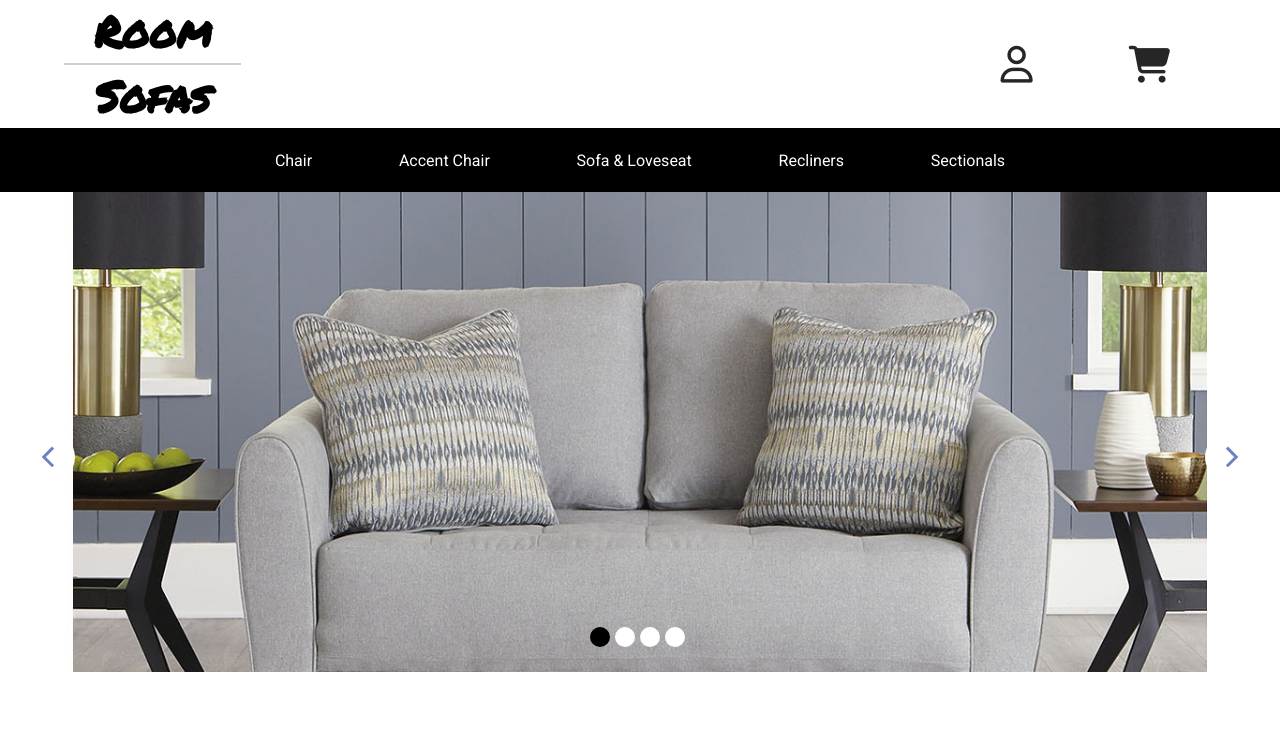
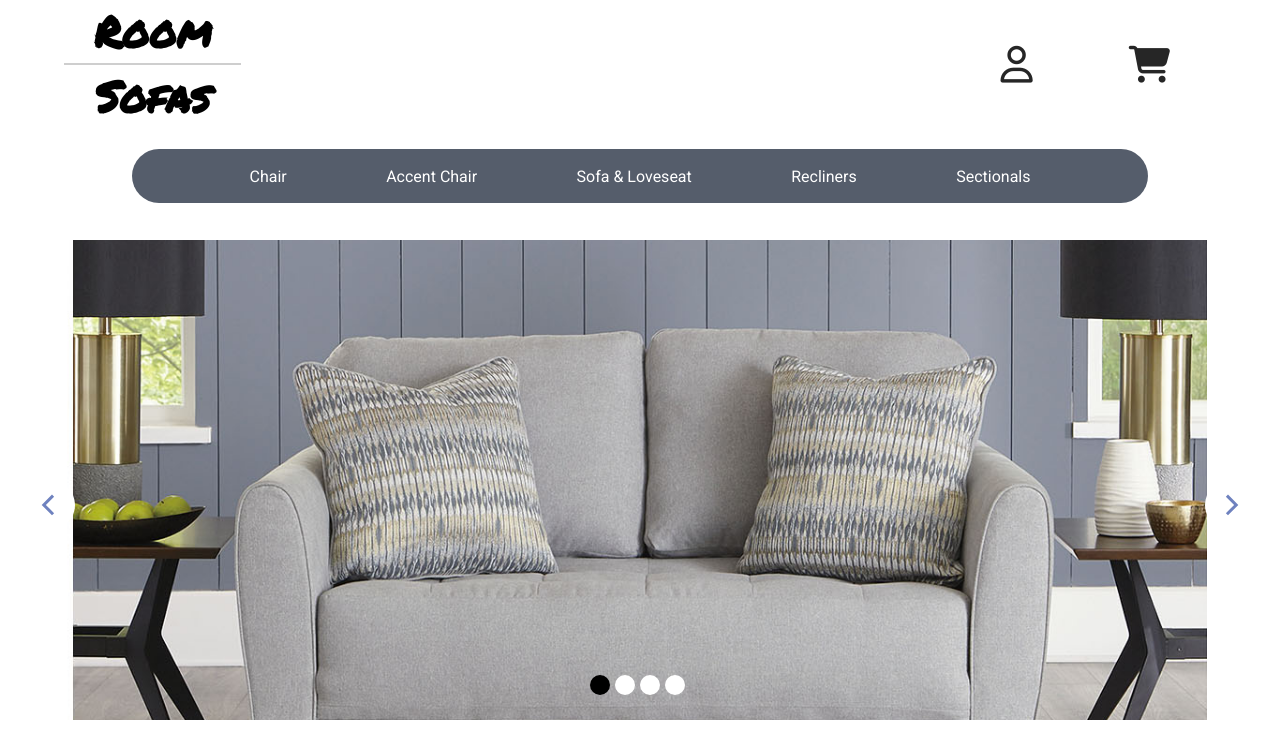
Before and after one commit to cenwachukwu/coziroomsofass, a React (Create React App) app: page / in a window 1280 px wide. Shown: the top 734 px of the page. Built offline with nearby package versions, Linux system fonts and the light colour scheme.

Commit message:
made some changes to category nav

```diff
--- a/src/components/categoryNav/categoryNav.js
+++ b/src/components/categoryNav/categoryNav.js
@@ -5,6 +5,7 @@ import { Link } from '@reach/router';
 const CategoryNav = (props) => {
   return (
     <div className="categoryNav">
+      <div className="categoryNavContainer">
         <ul className="navbarCategoryLinks">
           <li>
             <Link to="/Chair">Chair</Link>
@@ -23,6 +24,7 @@ const CategoryNav = (props) => {
           </li>
         </ul>
       </div>
+    </div>
   );
 };
 
--- a/src/components/categoryNav/categoryNav.scss
+++ b/src/components/categoryNav/categoryNav.scss
@@ -1,9 +1,17 @@
 .categoryNav {
   width: 100%;
-  background-color: black;
+  // border: 1px solid black;
+  // background-color: black;
   padding: 0.3rem;
+  margin-top: 1rem;
+  margin-bottom: 2rem;
+  .categoryNavContainer {
+    margin: 0 auto;
+    width: 80%;
+    background-color: rgb(85, 93, 107);
+    border-radius: 2rem;
     .navbarCategoryLinks {
-    width: 60%;
+      width: 80%;
       padding: 1rem;
       margin: 0 auto;
       display: flex;
@@ -11,6 +19,7 @@
       justify-content: space-between;
       justify-items: center;
       align-items: center;
+
       li {
         list-style: none;
         a {
@@ -21,6 +30,7 @@
       }
     }
   }
+}
 
 @media only screen and (max-width: 1195px) {
   .categoryNav {
```
Lines whose indentation alone changed are shown as unchanged.
